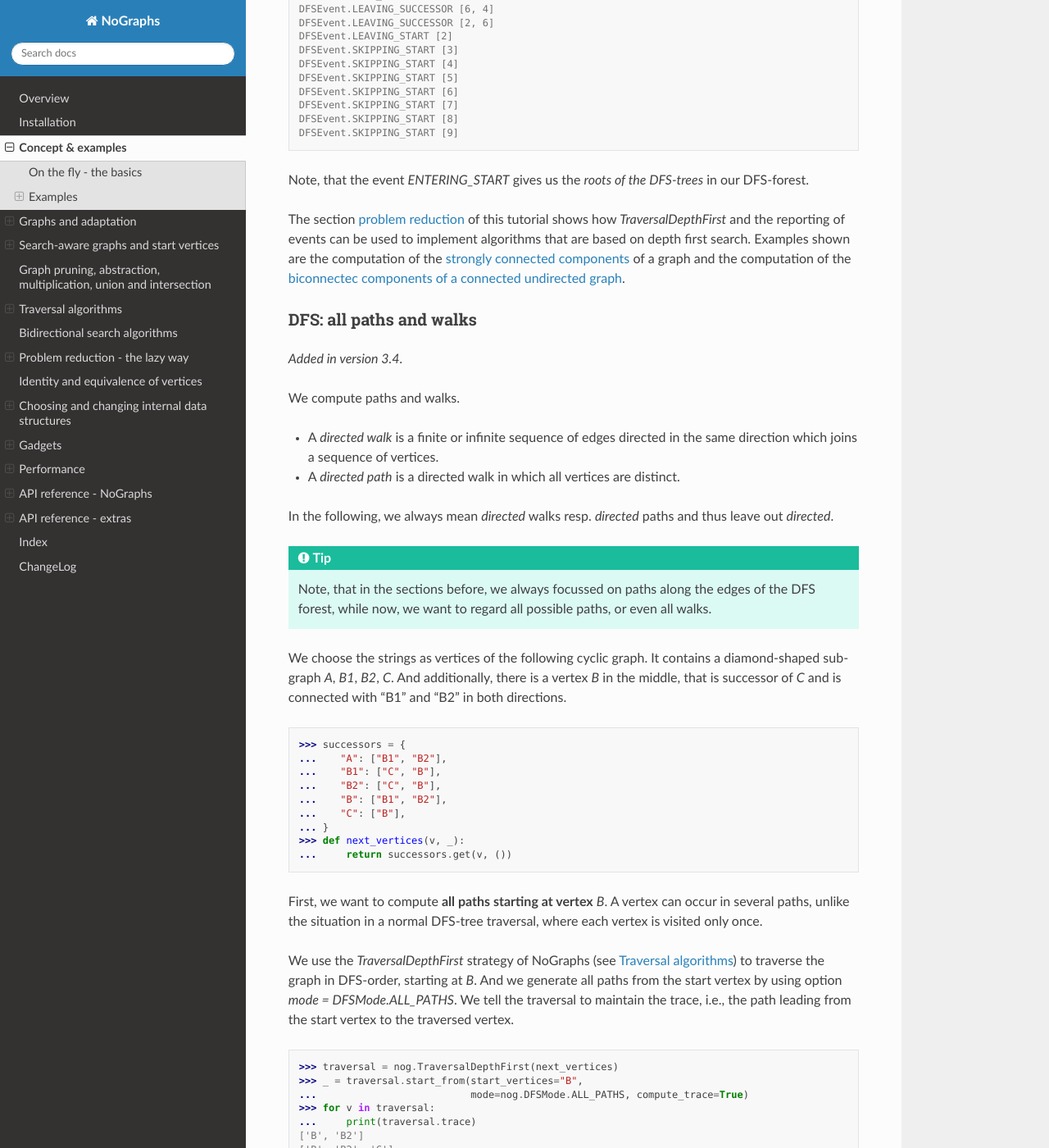
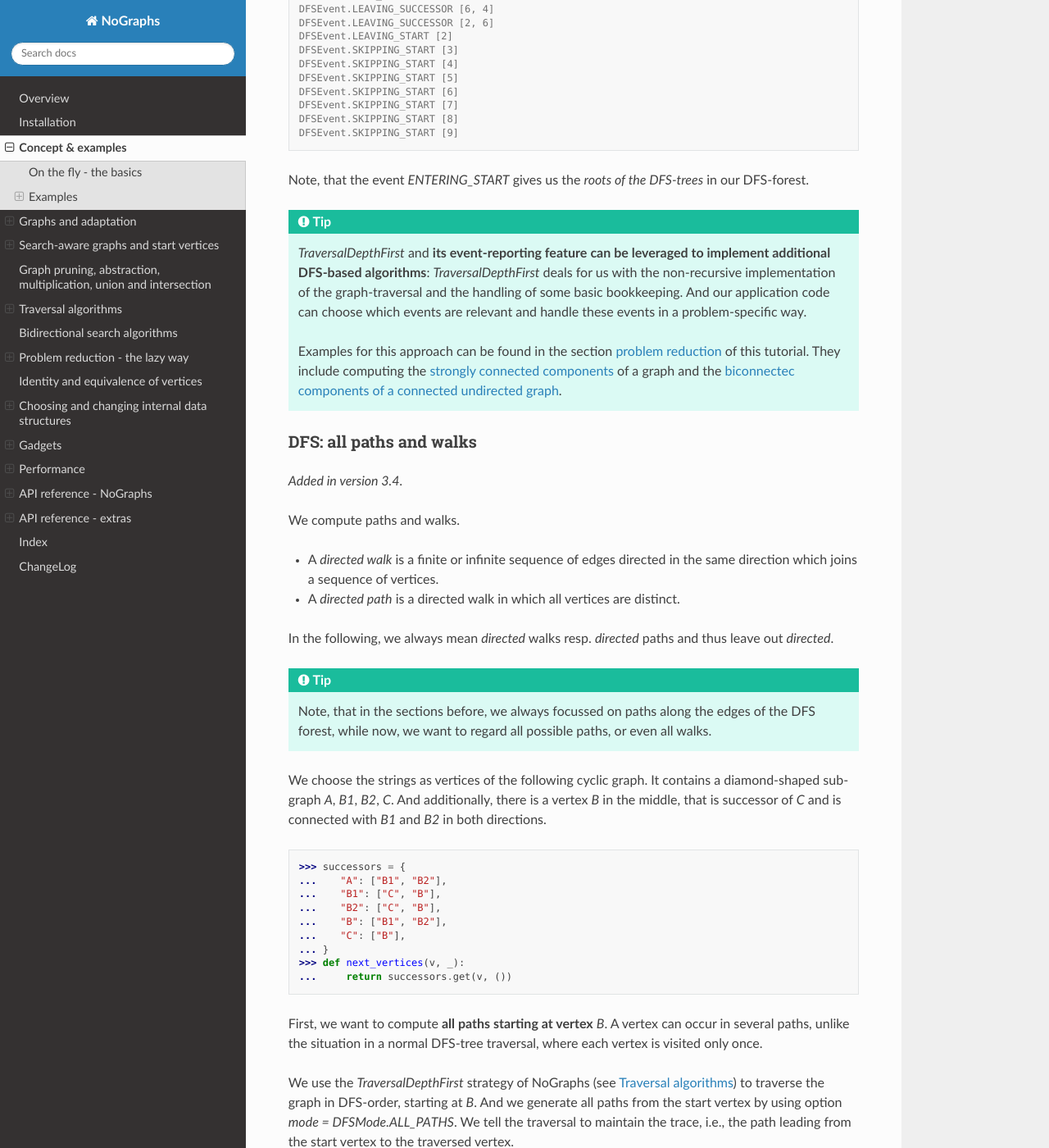
Before and after one commit to HeWeMel/nographs, a Sphinx documentation site: the page built from docs/source/concept_and_examples.rst, in a window 1280 px wide and 1400 px high, scrolled down 8764 px. Shown: the whole window at 82% size. Built offline with Sphinx 7.4.7 and the Read the Docs theme 2.0.0, drawn with Linux system fonts in a browser that asks for light colours; some of the changed text lies outside the part shown.

Commit message:
Text improved

```diff
--- a/docs/source/concept_and_examples.rst
+++ b/docs/source/concept_and_examples.rst
@@ -520,14 +520,22 @@
 Note, that the event *ENTERING_START* gives us the *roots of the DFS-trees* in our
 DFS-forest.
 
-The section `problem reduction <reduction_of_other_problems>`
-of this tutorial shows how *TraversalDepthFirst*
-and the reporting of events can
-be used to implement algorithms that are based on depth first search.
-Examples shown are the computation of the
-`strongly connected components <strongly_connected_components>`
-of a graph and the computation of the
-`biconnectec components of a connected undirected graph <biconnected_components>`.
+.. tip::
+
+    *TraversalDepthFirst* and **its event-reporting feature**
+    **can be leveraged to implement additional DFS-based algorithms**:
+    *TraversalDepthFirst* deals for us with the non-recursive
+    implementation of the graph-traversal and the handling of some basic
+    bookkeeping. And our application code can
+    choose which events are relevant and handle these events in a
+    problem-specific way.
+
+    Examples for this approach can be found in the section
+    `problem reduction <reduction_of_other_problems>` of this tutorial.
+    They include computing the
+    `strongly connected components <strongly_connected_components>`
+    of a graph and the
+    `biconnectec components of a connected undirected graph <biconnected_components>`.
 
 
 .. _dfs_all_paths_and_walks:
@@ -555,7 +563,7 @@
 We choose the strings as vertices of the following cyclic graph. It contains
 a diamond-shaped sub-graph *A*, *B1*, *B2*, *C*. And additionally, there
 is a vertex *B* in the middle, that is successor of *C* and is connected
-with "B1" and "B2" in both directions.
+with *B1* and *B2* in both directions.
 
 .. code-block:: python
 
@@ -584,8 +592,7 @@
 .. code-block:: python
 
     >>> traversal = nog.TraversalDepthFirst(next_vertices)
-    >>> _ = traversal.start_from(start_vertices="B",
-    ...                          mode=nog.DFSMode.ALL_PATHS, compute_trace=True)
+    >>> _ = traversal.start_from(start_vertices="B", mode=nog.DFSMode.ALL_PATHS, compute_trace=True)
     >>> for v in traversal:
     ...     print(traversal.trace)
     ['B', 'B2']
@@ -602,8 +609,7 @@
     >>> def next_vertices_prune_at_c(v, _):
     ...     return next_vertices(v, ()) if v != "C" else []
     >>> traversal = nog.TraversalDepthFirst(next_vertices_prune_at_c)
-    >>> _ = traversal.start_from(start_vertices="A",
-    ...                          mode=nog.DFSMode.ALL_PATHS, compute_trace=True)
+    >>> _ = traversal.start_from(start_vertices="A", mode=nog.DFSMode.ALL_PATHS, compute_trace=True)
     >>> for v in traversal:
     ...     if v == "C":
     ...         print(traversal.trace)
@@ -627,8 +634,9 @@
     ...     return successors.get(v, ())
 
     >>> traversal = nog.TraversalDepthFirst(next_vertices)
-    >>> _ = traversal.start_from(start_vertices="A", compute_depth=True,
-    ...                          mode=nog.DFSMode.ALL_WALKS, compute_trace=True)
+    >>> _ = traversal.start_from(
+    ...     start_vertices="A", compute_depth=True, mode=nog.DFSMode.ALL_WALKS, compute_trace=True
+    ... )
 
     >>> for v in traversal:
     ...     if v == "C":
@@ -640,12 +648,19 @@
     ['A', 'B1', 'B', 'B1', 'C']
     ['A', 'B1', 'C']
 
-The section `problem reduction <reduction_of_other_problems>`
-of this tutorial shows how *TraversalDepthFirst*
-with mode *ALL_PATHS* can
-be used to compute the
-`Longest path <longest_path_two_vertices>`
-between two vertices in a weighted graph or in an unweighted graph.
+
+.. tip::
+
+    *TraversalDepthFirst* and **its traversal modes**
+    **can be leveraged to implement DFS-based algorithms**
+    **that need to regard all possible paths, or even all walks**.
+
+    Example: Section
+    `problem reduction <reduction_of_other_problems>`
+    of this tutorial shows how *TraversalDepthFirst*
+    with mode *ALL_PATHS* can be used to compute the
+    `longest path <longest_path_two_vertices>`
+    between two vertices in a weighted graph or in an unweighted graph.
 
 
 .. _example-topological_sorting_processes:
@@ -686,9 +701,11 @@
     ('stand up', 'get coffee', 'get filter', 'fill filter', 'get water', 'heat water',
     'make coffee', 'drink coffee')
 
-When calculations for a vertex depend on results of (positively) connected
-other vertices, we can use the topological sorting of the vertices for ordering
-the calculations in the graph.
+.. tip::
+
+    When calculations for a vertex depend on results of (positively) connected
+    other vertices, we can use the topological sorting of the vertices for ordering
+    the calculations in the graph.
 
 Example: We assign (local) runtimes to the tasks. For each task, the minimal global
 runtime till it is completed (runtime of the **critical path**) is the sum of the
```
Also changed, not shown: other parts of docs/source/concept_and_examples.rst (+2 -1 lines).
